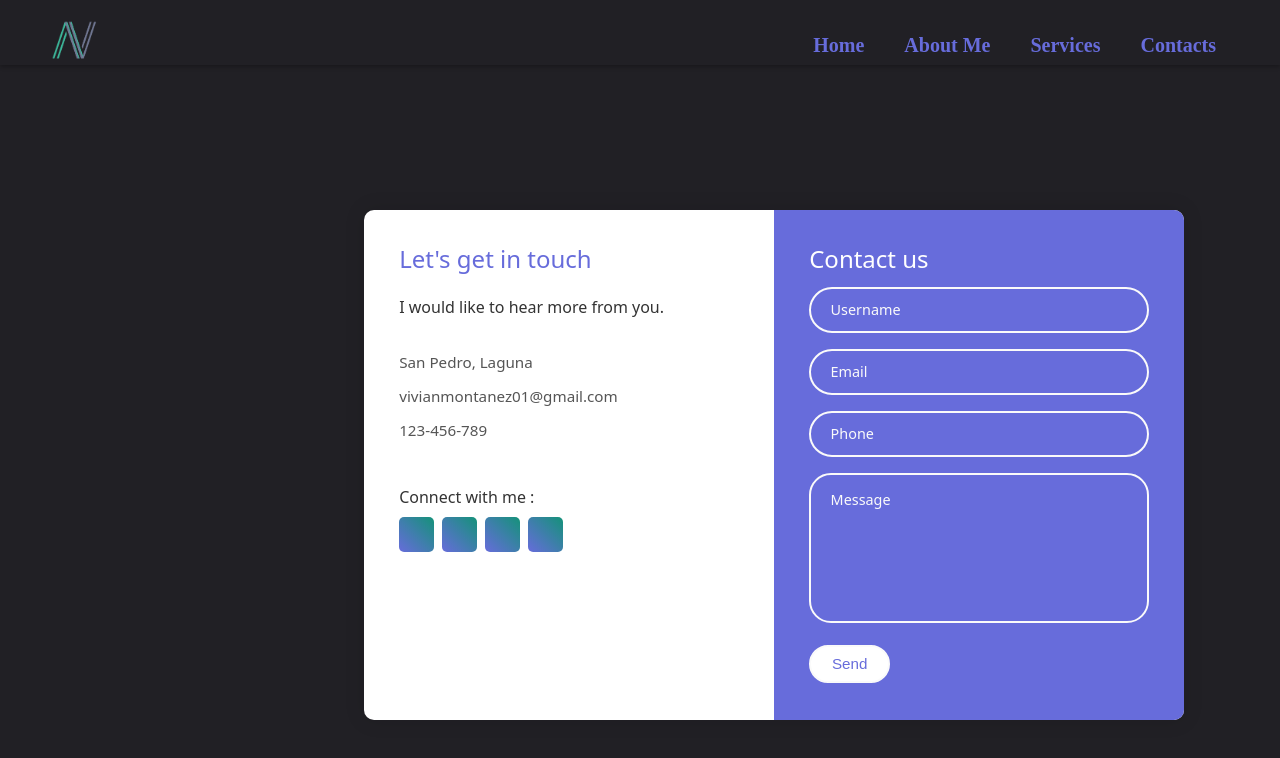
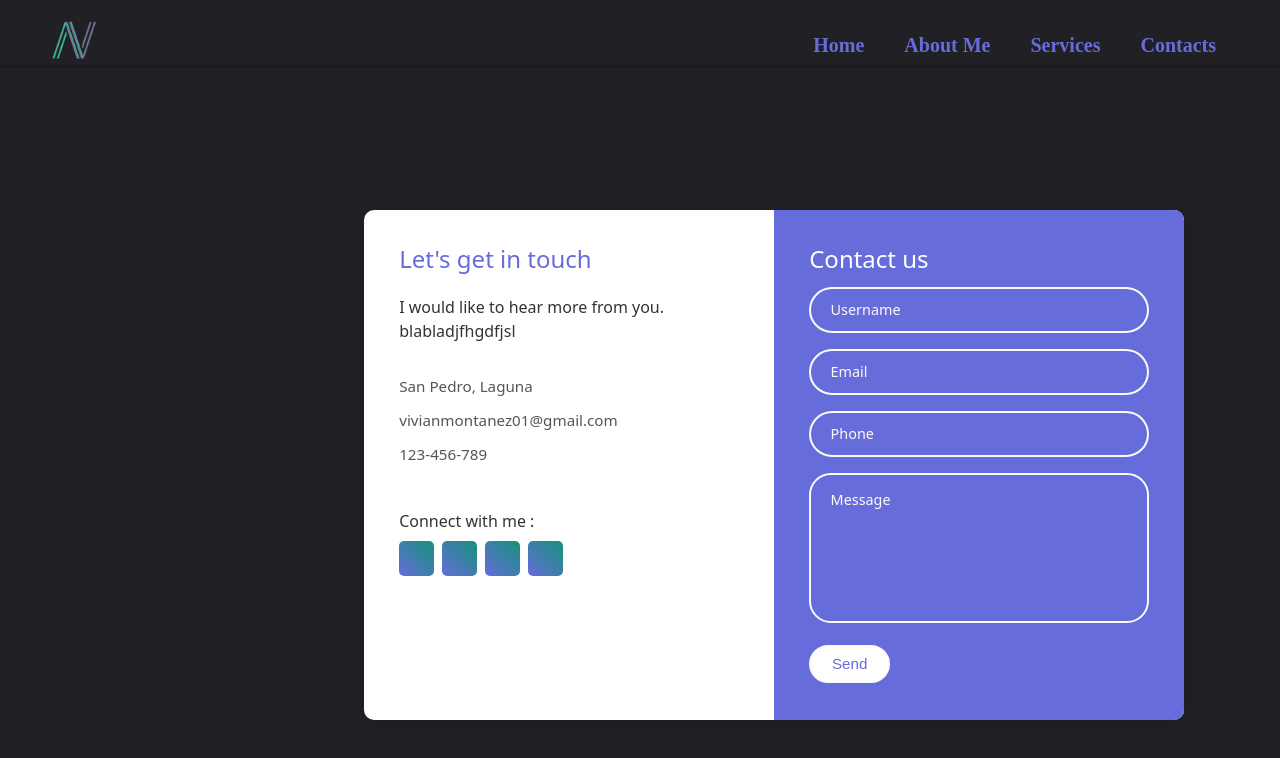
Before and after one commit to vivianm-montanez/portfoliomontanez, an Angular app: page /contacts in a window 1280 px wide. Shown: the top 758 px of the page. Built offline with nearby package versions, Linux system fonts and the light colour scheme.

Commit message:
contactss

```diff
--- a/src/app/contacts/contacts.component.html
+++ b/src/app/contacts/contacts.component.html
@@ -6,7 +6,7 @@
       <div class="contact-info">
         <h3 class="title">Let's get in touch</h3>
         <p class="text">
-          I would like to hear more from you.
+          I would like to hear more from you. blabladjfhgdfjsl
         </p>
 
         <div class="info">
```
